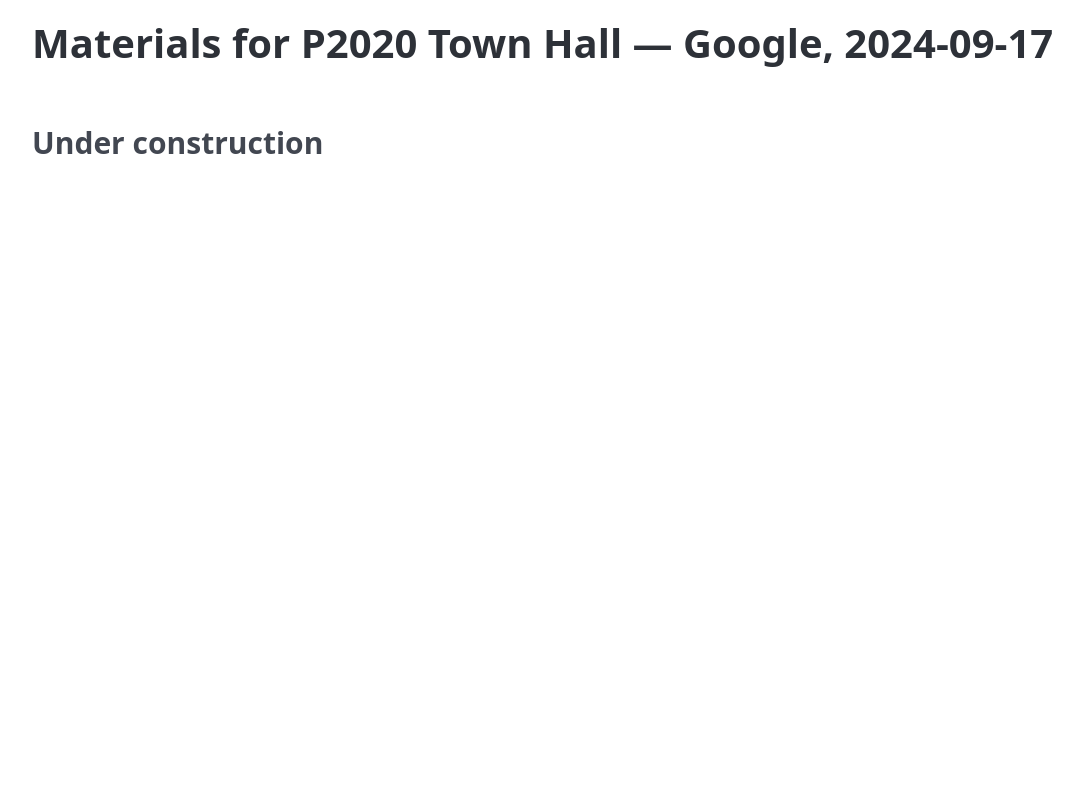
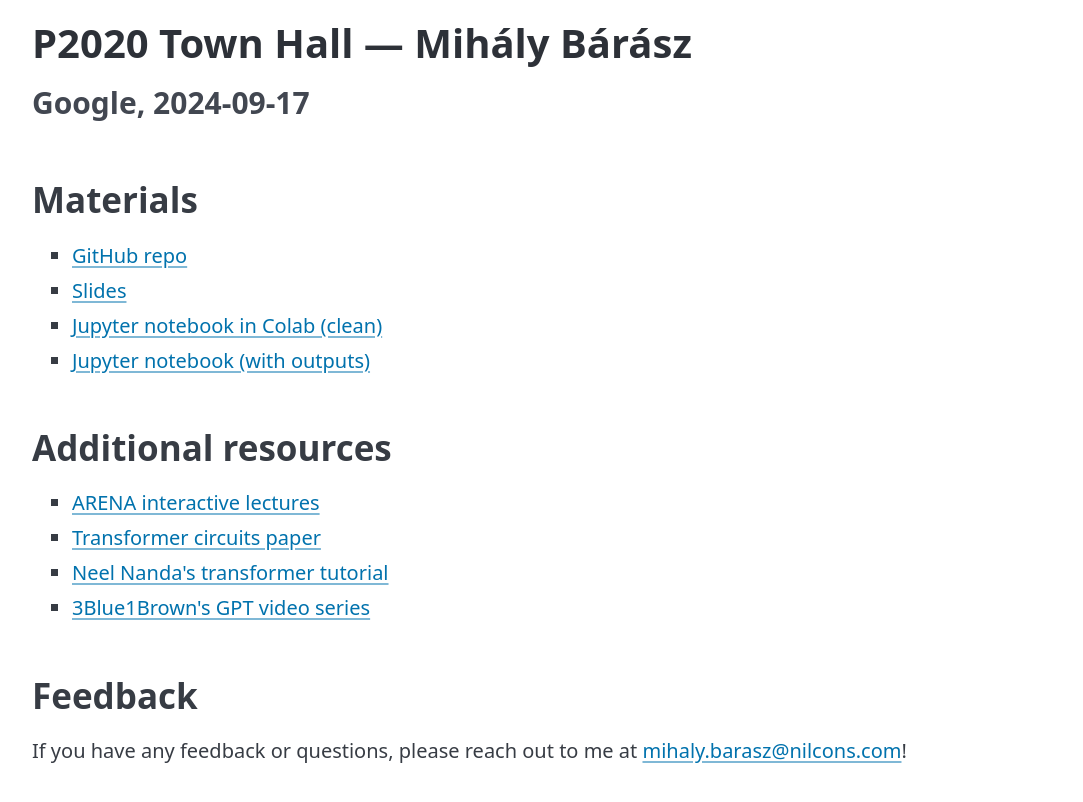
Before and after one commit to klao/town-hall-2024, a plain HTML site: page index.html in a window 1280 px wide. Shown: the whole page, without its empty margins (8-1091 px from the left). Drawn offline with nearby package versions, Linux system fonts and the light colour scheme.

Commit message:
Add links

```diff
--- a/index.html
+++ b/index.html
@@ -11,11 +11,29 @@
 
 <body>
     <header>
-        <h1>Materials for P2020 Town Hall — Google, 2024-09-17</h1>
+        <h1>P2020 Town Hall — Mihály Bárász</h1>
+        <h3>Google, 2024-09-17</h3>
     </header>
 
     <main>
-        <h3>Under construction</h3>
+        <h2>Materials</h2>
+        <ul>
+            <li><a href="https://github.com/klao/town-hall-2024">GitHub repo</a></li>
+            <li><a href="slides.pdf">Slides</a></li>
+            <li><a href="https://colab.research.google.com/github/klao/town-hall-2024/blob/master/transformer_clean.ipynb">Jupyter notebook in Colab (clean)</a></li>
+            <li><a href="https://github.com/klao/town-hall-2024/blob/master/transformer_outputs.ipynb">Jupyter notebook (with outputs)</a></li>
+        </ul>
+
+        <h2>Additional resources</h2>
+        <ul>
+            <li><a href="https://arena3-chapter1-transformer-interp.streamlit.app/">ARENA interactive lectures</a></li>
+            <li><a href="https://transformer-circuits.pub/2021/framework/">Transformer circuits paper</a></li>
+            <li><a href="https://neelnanda.io/transformer-tutorial">Neel Nanda's transformer tutorial</a></li>
+            <li><a href="https://www.3blue1brown.com/topics/neural-networks">3Blue1Brown's GPT video series</a></li>
+        </ul>
+
+        <h2>Feedback</h2>
+        <p>If you have any feedback or questions, please reach out to me at <a href="mailto:mihaly.barasz@nilcons.com">mihaly.barasz@nilcons.com</a>!</p>
     </main>
 </body>
 
```
